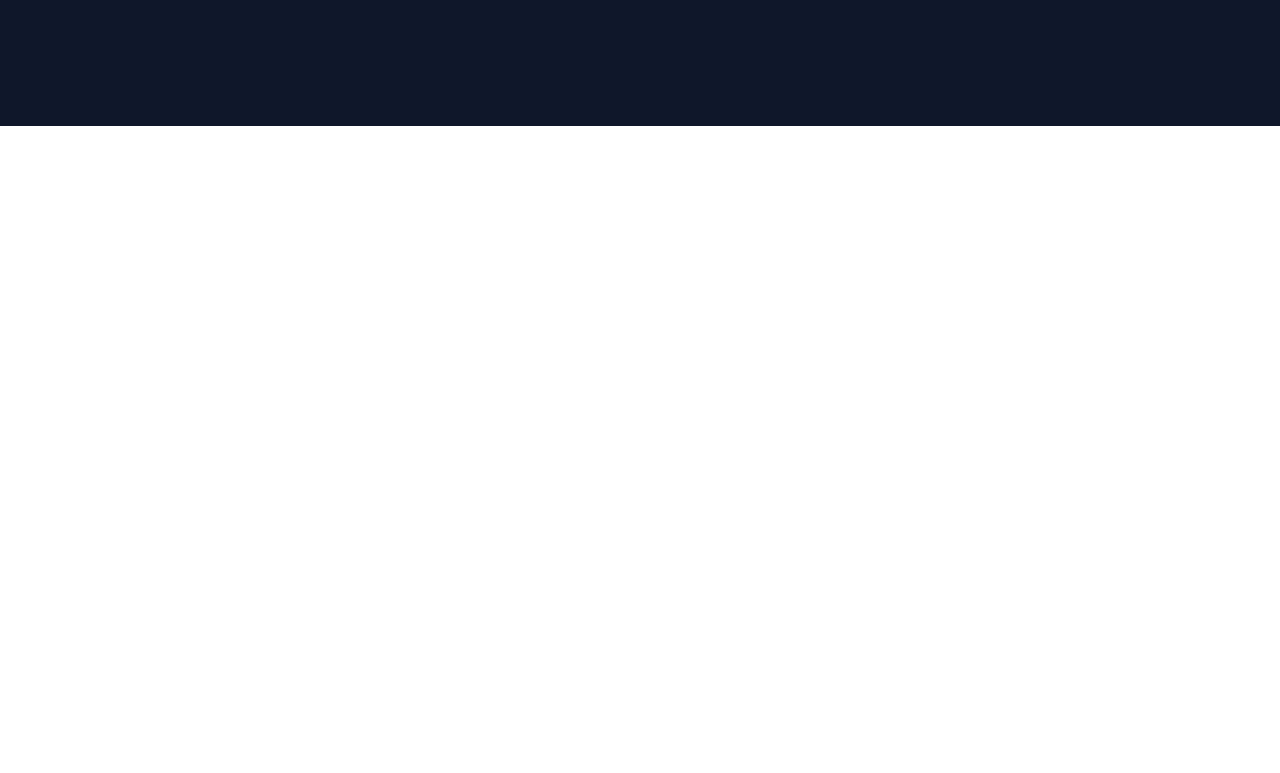
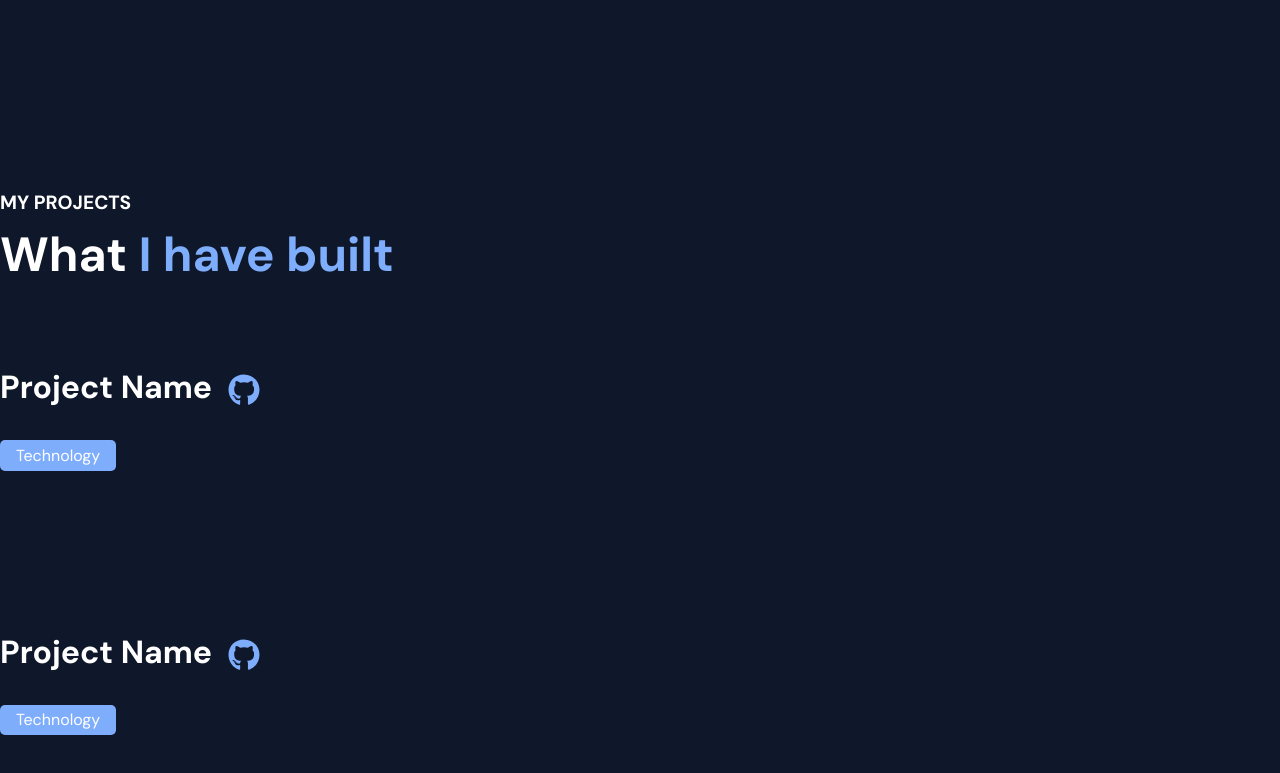
Before and after one commit to Samiha-Hossain19/Portfolio, a React (Create React App) app: page / in a window 1280 px wide. Shown: the part 1364-2137 px from the top of the page. Before the commit the page ends 1490 px from the top, so only its background shows below. Built offline with nearby package versions, Linux system fonts and the light colour scheme.

Commit message:
projects adding on process

```diff
--- a/src/App.js
+++ b/src/App.js
@@ -6,6 +6,7 @@ import { MainBody, Container } from "./Styles/Global.styled.js";
 //Components
 import Showcase from "./Components/Showcase";
 import MySkills from "./Components/MySkills";
+import MyProjects from "./Components/MyProjects";
 function App() {
   return (
     <ThemeProvider theme={theme}>
@@ -13,6 +14,7 @@ function App() {
         <Container>
           <Showcase />
           <MySkills />
+          <MyProjects />
         </Container>
       </MainBody>
     </ThemeProvider>
--- /dev/null
+++ b/src/Components/MyProjects.js
@@ -0,0 +1,46 @@
+import React from "react";
+import { PaddingContainer, Heading, BlueText } from "../Styles/Global.styled";
+import { motion } from "framer-motion";
+import Project from "../Layouts/Project";
+import { fadeInTopVariant } from "../Utilities/Variants";
+
+import { projectDetails } from "../Utilities/Data";
+const MyProjects = () => {
+  return (
+    <PaddingContainer
+      id="Projects"
+      top="5%"
+      bottom="5%"
+      responsiveTop="20%"
+      responsiveLeft="1rem"
+      responsiveRight="1rem"
+    >
+      <Heading
+        as={motion.h4}
+        variants={fadeInTopVariant}
+        initial="hidden"
+        whileInView="visible"
+        size="h4"
+      >
+        MY PROJECTS
+      </Heading>
+      <Heading
+        as={motion.h4}
+        variants={fadeInTopVariant}
+        initial="hidden"
+        whileInView="visible"
+        size="h2"
+        top="0.5rem"
+      >
+        What <BlueText>I have built</BlueText>
+      </Heading>
+      {projectDetails.map((project) => (
+        <PaddingContainer top="5rem" bottom="5rem">
+          <Project />
+        </PaddingContainer>
+      ))}
+    </PaddingContainer>
+  );
+};
+
+export default MyProjects;
--- a/src/Components/MySkills.js
+++ b/src/Components/MySkills.js
@@ -58,10 +58,10 @@ const MySkills = () => {
 
           <ParaText top="2rem" bottom="1.5rem">
             As a developer, I have a wide range of experience in front-end web
-            development. I am proficient in JavaScript, React, Angular, HTML,
-            and CSS. My strong experience in building responsive and dynamic
-            user interfaces using React and Redux has allowed me to create
-            engaging and interactive web applications.
+            development. I am proficient in JavaScript, React, HTML, and CSS. My
+            strong experience in building responsive and dynamic user interfaces
+            using React and Redux has allowed me to create engaging and
+            interactive web applications.
           </ParaText>
 
           <ParaText>
--- /dev/null
+++ b/src/Layouts/Project.js
@@ -0,0 +1,52 @@
+import React from "react";
+
+import {
+  PaddingContainer,
+  Heading,
+  FlexContainer,
+  ParaText,
+  IconContainer,
+  Button,
+} from "../Styles/Global.styled";
+import {
+  ProjectContentContainer,
+  ProjectImageContainer,
+  TechStackCard,
+  ProjectImage,
+} from "../Styles/MyProjects.styled";
+import Project1 from "../assets/Project1.png";
+import { FaGithub } from "react-icons/fa";
+import { motion } from "framer-motion";
+import { fadeInLeftVariant, fadeInRightVariant } from "../Utilities/Variants";
+
+const Project = ({ rowReverse }) => {
+  return (
+    <FlexContainer rowReverse={rowReverse ? true : false} fullWidthChild>
+      <ProjectContentContainer
+        as={motion.div}
+        variants={rowReverse ? fadeInRightVariant : fadeInLeftVariant}
+        initial="hidden"
+        whileInView="visible"
+      >
+        <div>
+          <FlexContainer align="center" gap="1rem">
+            <Heading as="h3" size="h3" bottom="1rem">
+              Project Name
+            </Heading>
+            <IconContainer color="blue" size="2rem">
+              <FaGithub />
+            </IconContainer>
+          </FlexContainer>
+
+          <PaddingContainer top="1rem">
+            <FlexContainer gap="1.5rem">
+              <TechStackCard>Technology</TechStackCard>
+            </FlexContainer>
+          </PaddingContainer>
+        </div>
+      </ProjectContentContainer>
+    </FlexContainer>
+  );
+};
+
+export default Project;
--- a/src/Styles/Global.styled.js
+++ b/src/Styles/Global.styled.js
@@ -74,3 +74,18 @@ export const Particle = styled.img`
   bottom: ${({ initialBottom }) => initialBottom};
   transform: rotate(${({ rotate }) => rotate});
 `;
+export const Button = styled.a`
+  display: inline-block;
+  width: max-content;
+  padding: 1rem 2rem;
+  color: ${({ theme }) => theme.colors.white};
+  background-color: ${({ theme }) => theme.colors.primary_light};
+  border: 1px solid ${({ theme }) => theme.colors.gray};
+  border-radius: 5px;
+  cursor: pointer;
+  transition: all 0.3s ease;
+  &:hover {
+    color: ${({ theme }) => theme.colors.primary_light};
+    background-color: ${({ theme }) => theme.colors.white};
+  }
+`;
--- /dev/null
+++ b/src/Styles/MyProjects.styled.js
@@ -0,0 +1,31 @@
+import styled from "styled-components";
+
+export const ProjectContentContainer = styled.div``;
+
+export const ProjectImageContainer = styled.div`
+  display: flex;
+  justify-content: ${({ justify }) => justify};
+`;
+
+export const TechStackCard = styled.span`
+  display: inline-block;
+  background-color: ${({ theme }) => theme.colors.secondary};
+  color: #fff;
+  padding: 0.3rem 1rem;
+  border-radius: 5px;
+  @media ${({ theme }) => theme.breakpoints.mobile} {
+    margin-right: 1rem;
+  }
+`;
+
+export const ProjectImage = styled.img`
+  border: 1px solid #fff;
+  width: 80%;
+  height: 300px;
+  object-fit: cover;
+  border-radius: 10px;
+  @media ${({ theme }) => theme.breakpoints.mobile} {
+    width: 100%;
+    margin-top: 2rem;
+  }
+`;
--- a/src/Utilities/Data.js
+++ b/src/Utilities/Data.js
@@ -1,5 +1,8 @@
-import { FaReact, FaNode, FaCss3Alt } from "react-icons/fa";
+import { FaReact, FaCss3Alt, FaHtml5 } from "react-icons/fa";
 import { SiJavascript } from "react-icons/si";
+
+import Project1 from "../assets/Project1.png";
+import Project2 from "../assets/Project2.png";
 
 export const Skills = [
   {
@@ -9,8 +12,8 @@ export const Skills = [
   },
   {
     id: 1,
-    tech: "Node JS",
-    icon: <FaNode />,
+    tech: "HTML",
+    icon: <FaHtml5 />,
   },
   {
     id: 2,
@@ -23,3 +26,26 @@ export const Skills = [
     icon: <SiJavascript />,
   },
 ];
+
+export const projectDetails = [
+  {
+    id: 0,
+    project_name: "Restaurant App",
+    project_desc:
+      "It typically includes features such as a menu with prices, the ability to place an order, and the option to pay for the order directly through the app. Some restaurant applications also allow customers tomake reservations, view the restaurant's location and hours, and access special deals or promotions.",
+    tech_stack: ["React JS", "Tailwind", "Firebase"],
+    project_img: Project1,
+    project_url: "https://github.com/Samiha-Hossain19/React-Authentication",
+    reverse: false,
+  },
+  {
+    id: 1,
+    project_name: "English Dictionary",
+    project_desc:
+      "It typically includes features such as a menu with prices, the ability to place an order, and the option to pay for the order directly through the app. Some restaurant applications also allow customers tomake reservations, view the restaurant's location and hours, and access special deals or promotions.",
+    tech_stack: ["React JS", "Tailwind", "Firebase"],
+    project_img: Project2,
+    project_url: "https://github.com/Samiha-Hossain19/English-Dictionary",
+    reverse: false,
+  },
+];
```
